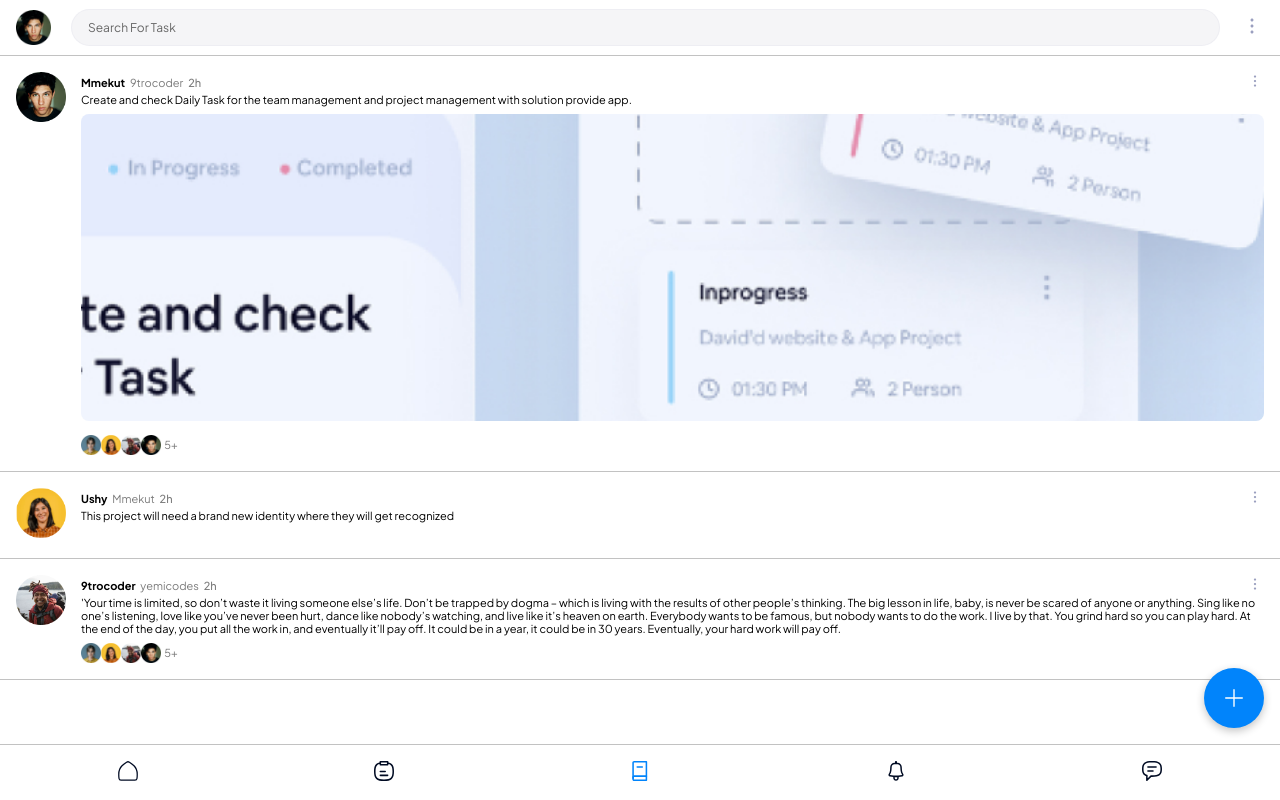
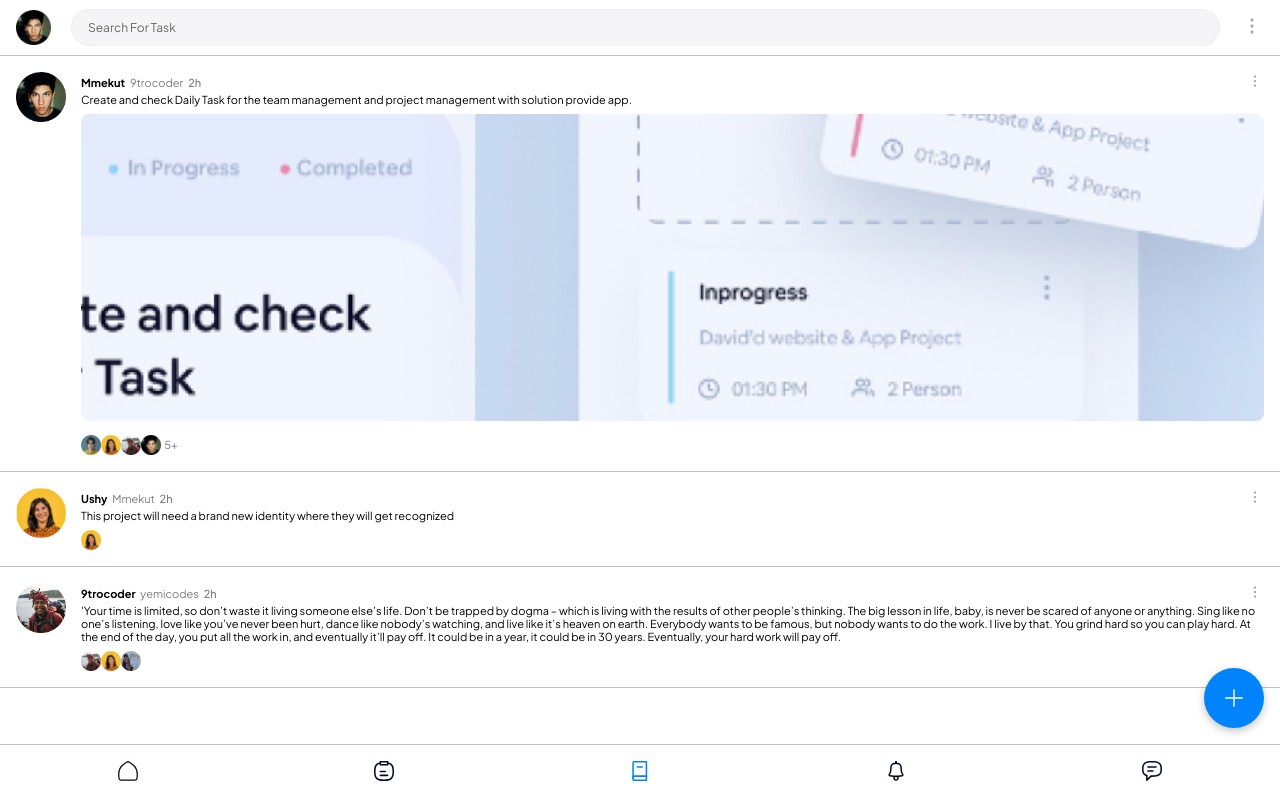
Before and after one commit to 9trocoder/mmekut, a React (Create React App) app: page /task in a window 1280 px wide. Built offline with nearby package versions, Linux system fonts and the light colour scheme.

Commit message:
Update taskpage.js

```diff
--- a/src/pages/taskpage/taskpage.js
+++ b/src/pages/taskpage/taskpage.js
@@ -82,7 +82,7 @@ function Taskpage() {
             <TaskCard
               organizationImage={p1}
               taskImage={[]}
-              assigneeImage={[]}
+              assigneeImage={[task1]}
               organizationName="Ushy"
               taskCreatorName="Mmekut"
               taskCreationTime="2h"
@@ -92,7 +92,7 @@ function Taskpage() {
             <TaskCard
               organizationImage={p4}
               taskImage={[]}
-              assigneeImage={task4}
+              assigneeImage={task3}
               organizationName="9trocoder"
               taskCreatorName="yemicodes"
               taskCreationTime="2h"
```
